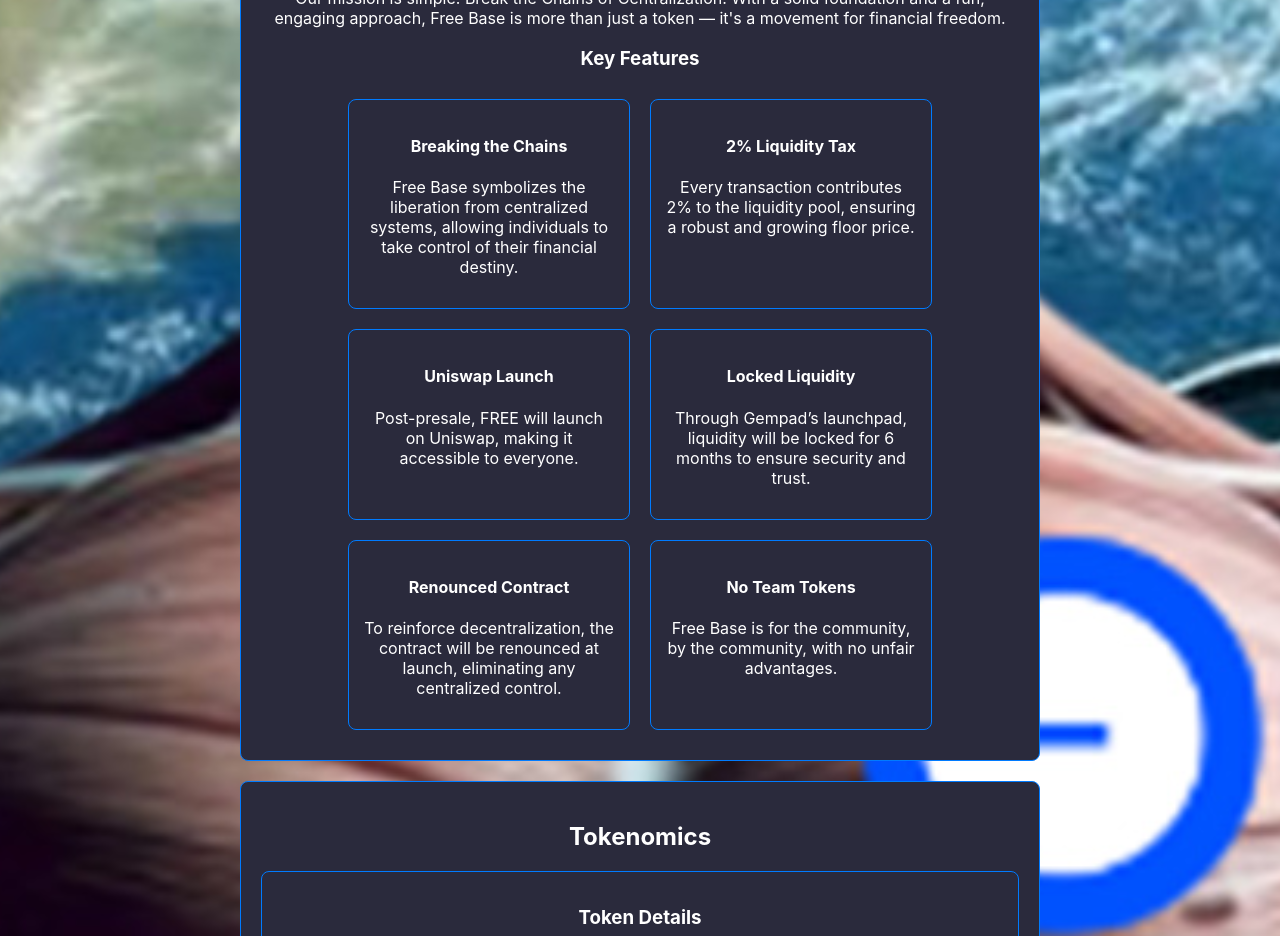
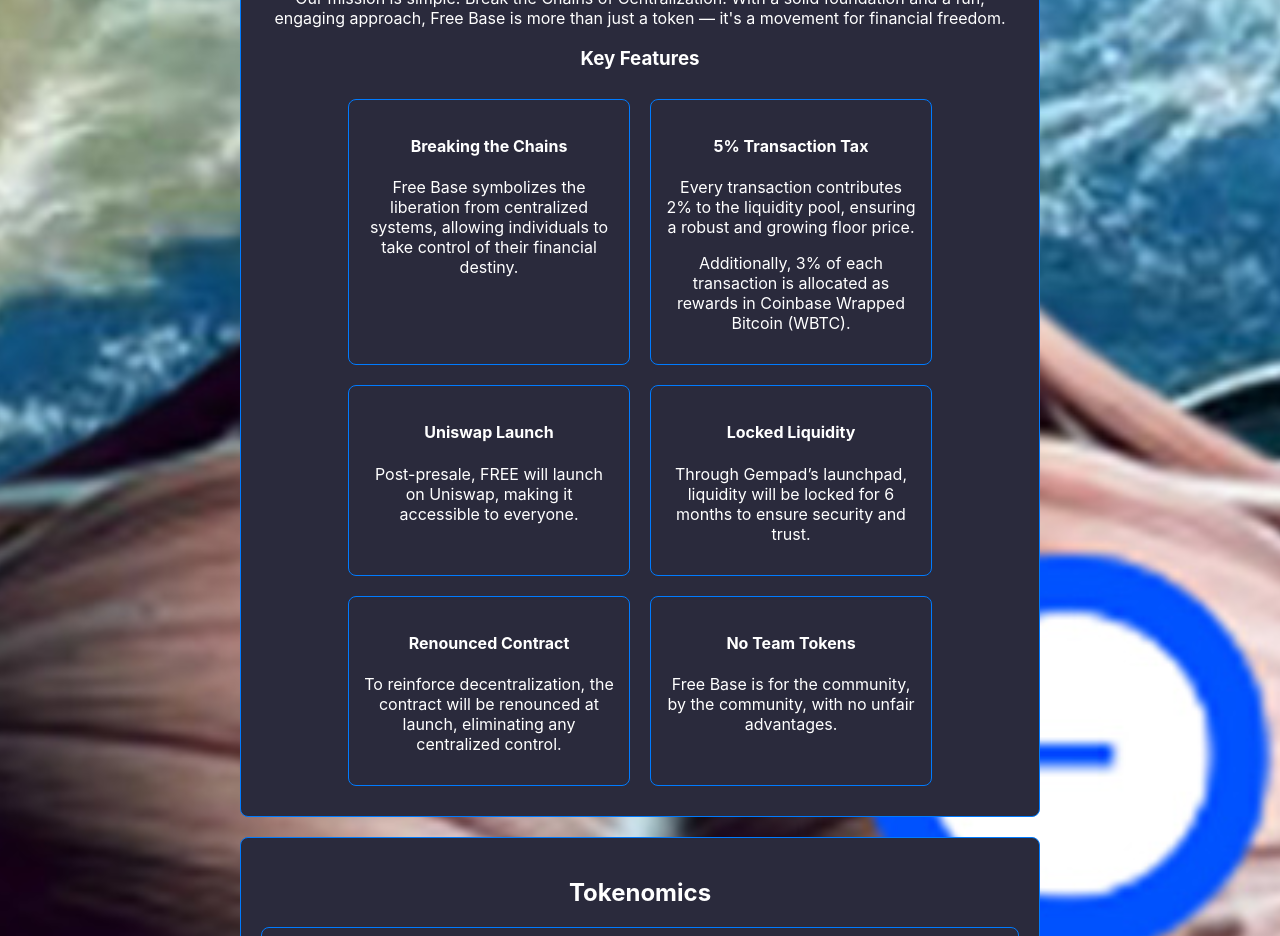
Before and after one commit to TargetOnLock/freebase, a React (Create React App) app: page / in a window 1280 px wide. Shown: the part 940-1876 px from the top of the page. Built offline with nearby package versions, Linux system fonts and the light colour scheme.

Commit message:
updated some more info

```diff
--- a/src/App.js
+++ b/src/App.js
@@ -220,8 +220,9 @@
               backgroundColor: '#2a2a3c',
               width: '250px' // Set a fixed width for uniformity
             }}>
-              <h4>2% Liquidity Tax</h4>
+              <h4>5% Transaction Tax</h4>
               <p>Every transaction contributes 2% to the liquidity pool, ensuring a robust and growing floor price.</p>
+              <p>Additionally, 3% of each transaction is allocated as rewards in Coinbase Wrapped Bitcoin (WBTC).</p>
             </div>
             <div style={{
               margin: '10px',
```
